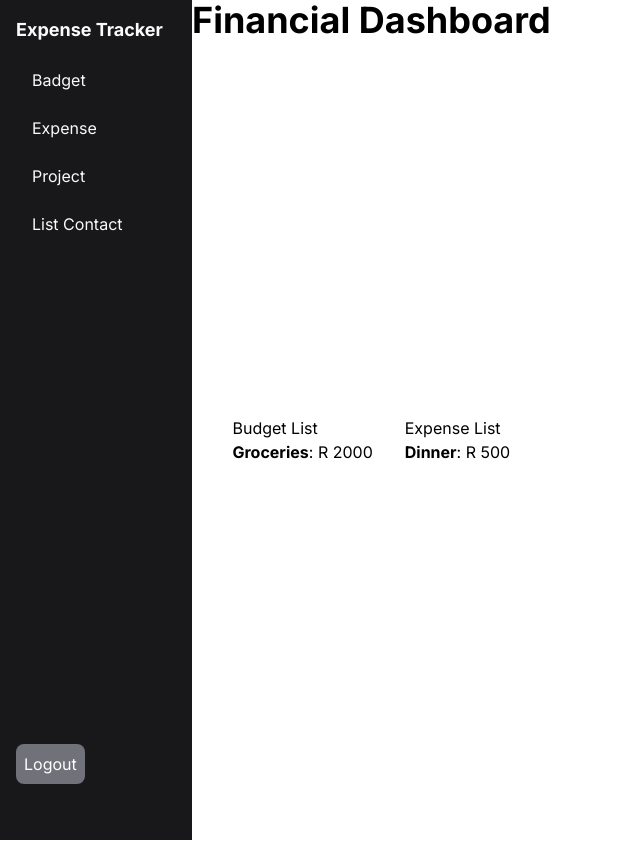
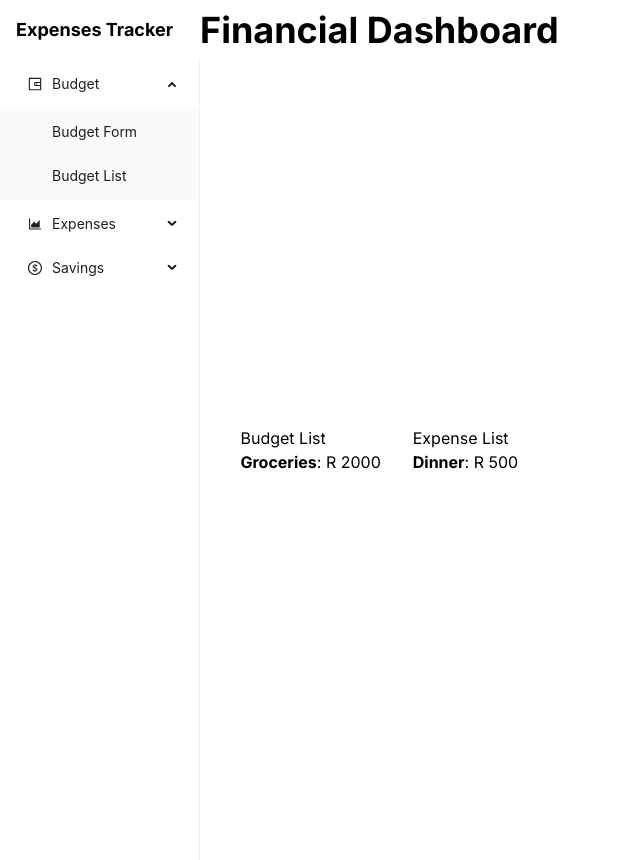
Before and after one commit to Ubaton/expense-tracker, a Next.js app: page / in a window 1280 px wide. Shown: the whole page, without its empty margins (0-640 px from the left). Built offline with nearby package versions, Linux system fonts and the light colour scheme.

Commit message:
v0.0.7 NavigationBar update

```diff
--- a/package.json
+++ b/package.json
@@ -9,8 +9,10 @@
     "lint": "next lint"
   },
   "dependencies": {
+    "@ant-design/icons": "^5.2.6",
     "antd": "^5.13.2",
     "axios": "^1.6.7",
+    "lucide": "^0.316.0",
     "next": "14.1.0",
     "react": "^18",
     "react-dom": "^18"
--- a/src/components/NavigationBar/NavigationBar.tsx
+++ b/src/components/NavigationBar/NavigationBar.tsx
@@ -1,40 +1,76 @@
-import Link from "next/link";
-import React from "react";
-import Button from "./Button/page";
+import React, { useState } from "react";
+import {
+  AreaChartOutlined,
+  WalletOutlined,
+  DollarOutlined,
+} from "@ant-design/icons";
+import type { MenuProps } from "antd";
+import { Menu } from "antd";
 
-const NavigationBar = () => {
+type MenuItem = Required<MenuProps>["items"][number];
+
+function getItem(
+  label: React.ReactNode,
+  key: React.Key,
+  icon?: React.ReactNode,
+  children?: MenuItem[],
+  type?: "group"
+): MenuItem {
+  return {
+    key,
+    icon,
+    children,
+    label,
+    type,
+  } as MenuItem;
+}
+
+const items: MenuItem[] = [
+  getItem("Budget", "sub1", <WalletOutlined />, [
+    getItem("Budget Form", "1"),
+    getItem("Budget List", "2"),
+  ]),
+  getItem("Expenses", "sub2", <AreaChartOutlined />, [
+    getItem("Expenses Form", "5"),
+    getItem("Expenses List", "6"),
+    getItem("Other Expenses", "sub3", null, [
+      getItem("Expenses List 1", "7"),
+      getItem("Expenses List 2", "8"),
+    ]),
+  ]),
+  getItem("Savings", "sub4", <DollarOutlined />, [
+    getItem("Savings Goal Form", "9"),
+    getItem("Savings Goal List", "10"),
+  ]),
+];
+
+// submenu keys of first level
+const rootSubmenuKeys = ["sub1", "sub2", "sub4"];
+
+const App: React.FC = () => {
+  const [openKeys, setOpenKeys] = useState(["sub1"]);
+
+  const onOpenChange: MenuProps["onOpenChange"] = (keys) => {
+    const latestOpenKey = keys.find((key) => openKeys.indexOf(key) === -1);
+    if (latestOpenKey && rootSubmenuKeys.indexOf(latestOpenKey!) === -1) {
+      setOpenKeys(keys);
+    } else {
+      setOpenKeys(latestOpenKey ? [latestOpenKey] : []);
+    }
+  };
+
   return (
-    <div className=" bg-zinc-900 w-[12rem] p-4">
-      <h1 className="text-zinc-50 font-bold text-lg pb-4">Expense Tracker</h1>
-      <ul className="flex flex-col items-center justify-center space-y-2 text-zinc-50">
-        <span className="text-left px-4 hover:bg-zinc-800 w-full py-2 rounded-lg ">
-          <Link href="/badgetpage">
-            <li>Badget</li>
-          </Link>
-        </span>
-        <span className="text-left px-4 hover:bg-zinc-800 w-full py-2 rounded-lg ">
-          <Link href="#">
-            <li>Expense</li>
-          </Link>
-        </span>
-
-        <span className="text-left px-4 hover:bg-zinc-800 w-full py-2 rounded-lg ">
-          <Link href="#">
-            <li>Project</li>
-          </Link>
-        </span>
-
-        <span className="text-left px-4 hover:bg-zinc-800 w-full py-2 rounded-lg ">
-          <Link href="#">
-            <li>List Contact</li>
-          </Link>
-        </span>
-      </ul>
-      <span className="fixed bottom-4">
-        <Button variant="primary">Logout</Button>
-      </span>
+    <div>
+      <h1 className="text-lg p-4 font-bold">Expenses Tracker</h1>
+      <Menu
+        mode="inline"
+        openKeys={openKeys}
+        onOpenChange={onOpenChange}
+        style={{ width: 200, height: "100vh" }}
+        items={items}
+      />
     </div>
   );
 };
 
-export default NavigationBar;
+export default App;
```
Also changed, not shown: 1 other file (tests, documents, lock files or other folders).
